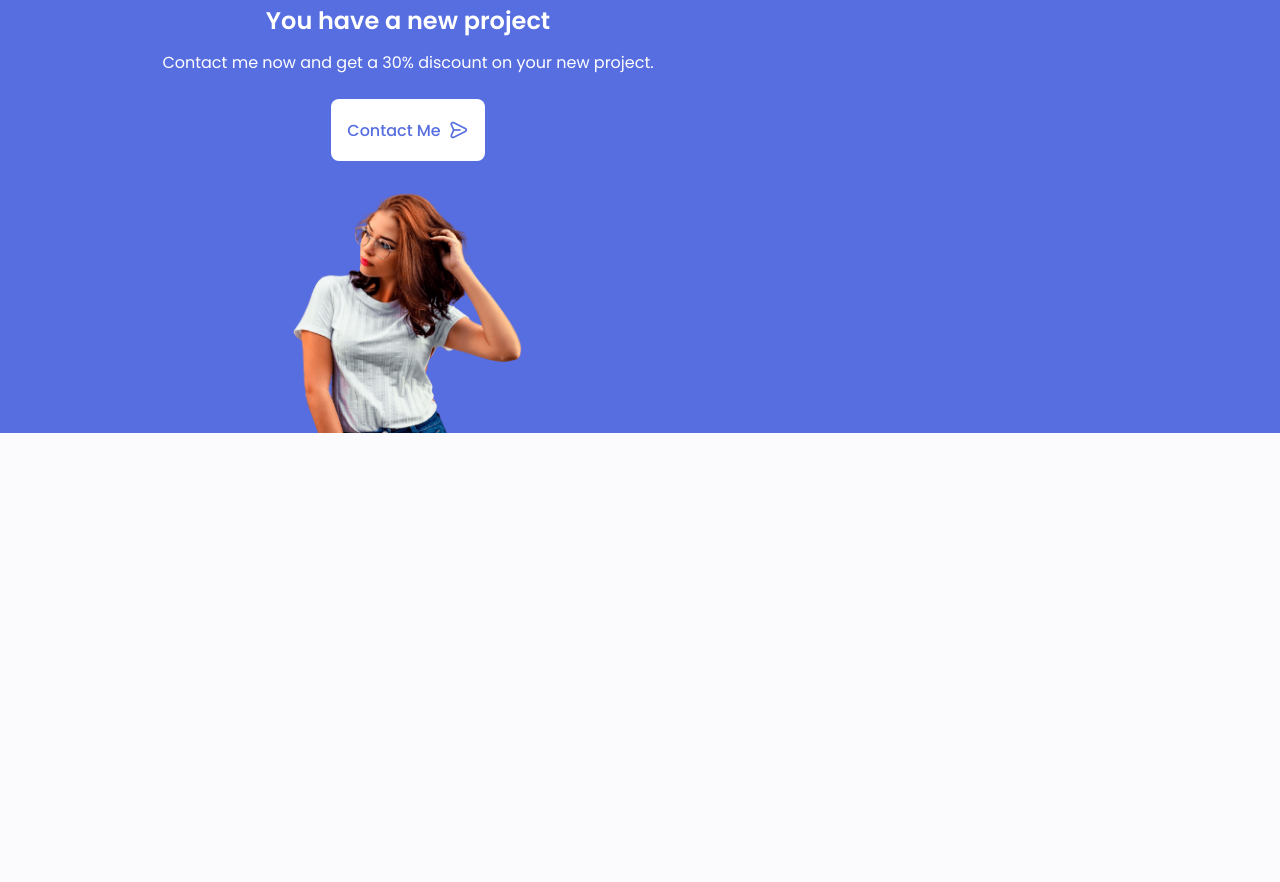
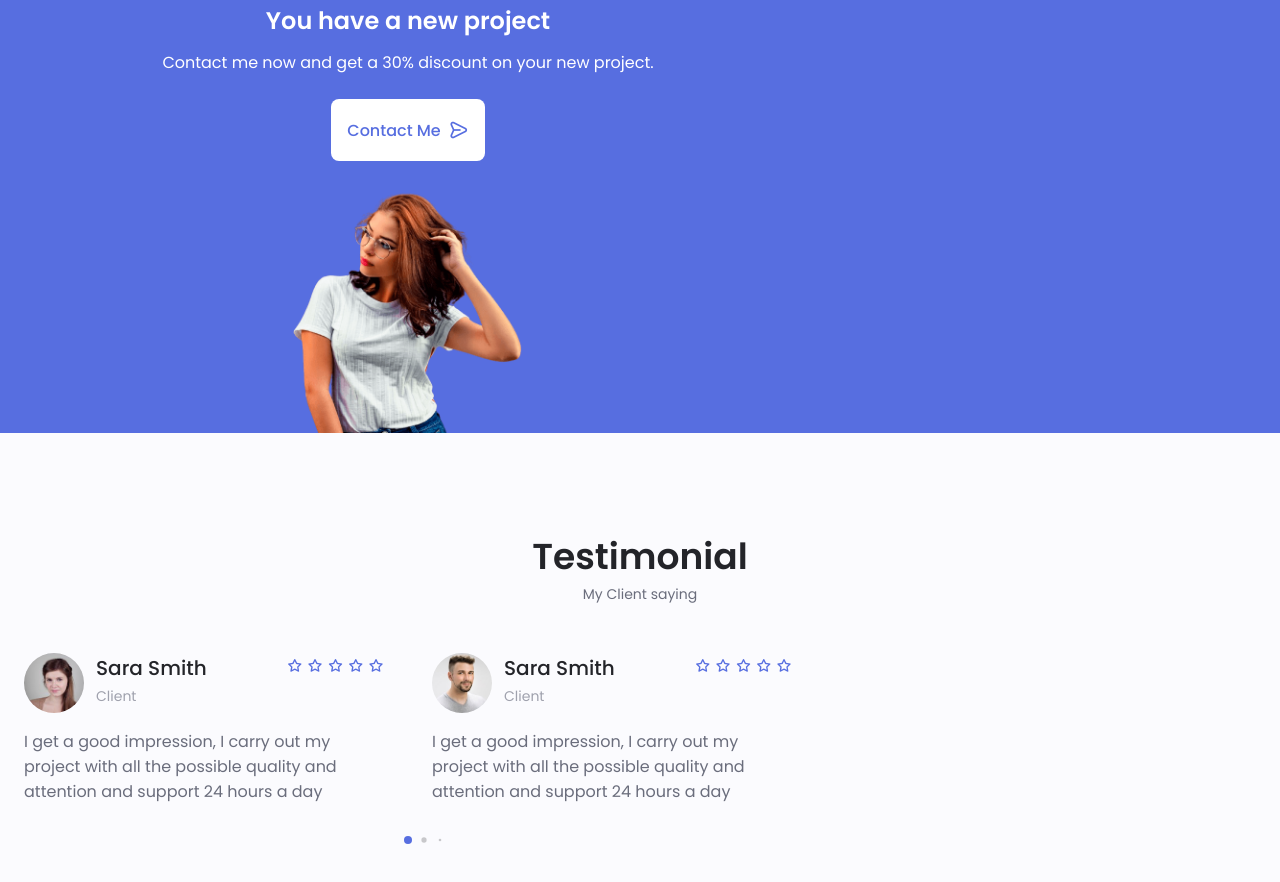
Before and after one commit to bryanagamk/bryanagamk.github.io, a plain HTML site: page index.html in a window 1280 px wide. Shown: the part 3773-4655 px from the top of the page. Before the commit the page ends 4510 px from the top, so only its background shows below. Drawn offline with nearby package versions, Linux system fonts and the light colour scheme.

Commit message:
testimonial section

```diff
--- a/assets/css/styles.css
+++ b/assets/css/styles.css
@@ -349,7 +349,7 @@ img {
 	color: var(--first-color);
 }
 
-.button--white:hover{
+.button--white:hover {
 	background-color: #fff;
 }
 
@@ -751,11 +751,11 @@ img {
 	right: -0.5rem;
 }
 
-.swiper-horizontal > .swiper-pagination-bullets{
+.swiper-horizontal > .swiper-pagination-bullets {
 	bottom: -2.5rem;
 }
 
-.swiper-pagination-bullet-active{
+.swiper-pagination-bullet-active {
 	background-color: var(--first-color);
 }
 
@@ -770,31 +770,69 @@ img {
 	text-align: center;
 }
 
-.project__bg{
+.project__bg {
 	background-color: var(--first-color-second);
 	padding-top: 3rem;
 }
 
-.project__title{
+.project__title {
 	font-size: var(--h2-font-size);
 	margin-bottom: var(--mb-0-75);
 }
 
-.project__description{
+.project__description {
 	margin-bottom: var(--mb-1-5);
 }
 
 .project__title,
-.project__description{
+.project__description {
 	color: #fff;
 }
 
-.project__img{
+.project__img {
 	width: 232px;
 	justify-self: center;
 }
 
 /*==================== TESTIMONIAL ====================*/
+.testimonial__data,
+.testimonial__header {
+	display: flex;
+}
+
+.testimonial__data {
+	justify-content: space-between;
+	margin-bottom: var(--mb-1);
+}
+
+.testimonial__img {
+	width: 60px;
+	height: 60px;
+	border-radius: 50%;
+	margin-right: var(--mb-0-75);
+}
+
+.testimonial__name {
+	font-size: var(--h3-font-size);
+	font-weight: var(--font-medium);
+}
+
+.testimonial__client {
+	font-size: var(--small-font-size);
+	color: var(--text-color-light);
+}
+
+.testimonial__description {
+	margin-bottom: var(--mb-2-5);
+}
+
+.testimonial__icon-star {
+	color: var(--first-color);
+}
+
+.swiper .swiper-pagination-testimonial {
+	bottom: 0;
+}
 
 /*==================== CONTACT ME ====================*/
 
--- a/assets/js/main.js
+++ b/assets/js/main.js
@@ -99,7 +99,7 @@ modalCloses.forEach((modalClose) => {
 
 
 /*==================== PORTFOLIO SWIPER  ====================*/
-let swiper = new Swiper('.portfolio__container', {
+let swiperPortfolio = new Swiper('.portfolio__container', {
     cssMode: true,
     loop: true,
 
@@ -115,7 +115,22 @@ let swiper = new Swiper('.portfolio__container', {
 
 
 /*==================== TESTIMONIAL ====================*/
+let swiperTestimonial = new Swiper('.testimonial__container', {
+    loop: true,
+    grabCursor: true,
+    spaceBetween: 48,
+    pagination: {
+        el: '.swiper-pagination',
+        clickable: true,
+        dynamicBullets: true,
+    },
 
+    breakpoints: {
+        568: {
+            slidesPerView: 2,
+        }
+    }
+});
 
 /*==================== SCROLL SECTIONS ACTIVE LINK ====================*/
 
--- a/index.html
+++ b/index.html
@@ -643,7 +643,95 @@
 		</section>
 
 		<!--==================== TESTIMONIAL ====================-->
-		<section class="testimonial section"></section>
+		<section class="testimonial section">
+			<h2 class="section__title">Testimonial</h2>
+			<span class="section__subtitle">My Client saying</span>
+
+			<div class="testimonial__container container swiper">
+				<div class="swiper-wrapper">
+					<!-- testimonial 1 -->
+					<div class="testimonial__content swiper-slide">
+						<div class="testimonial__data">
+							<div class="testimonial__header">
+								<img src="assets/img/testimonial1.jpg" alt="" class="testimonial__img">
+
+								<div>
+									<h3 class="testimonial__name">Sara Smith</h3>
+									<span class="testimonial__client">Client</span>
+								</div>
+							</div>
+							<div>
+								<i class="uil uil-star testimonial__icon-star"></i>
+								<i class="uil uil-star testimonial__icon-star"></i>
+								<i class="uil uil-star testimonial__icon-star"></i>
+								<i class="uil uil-star testimonial__icon-star"></i>
+								<i class="uil uil-star testimonial__icon-star"></i>
+							</div>
+						</div>
+
+						<p class="testimonial__description">
+							I get a good impression, I carry out my project with all the possible quality and attention
+							and support 24 hours a day
+						</p>
+					</div>
+
+					<!-- testimonial 2 -->
+					<div class="testimonial__content swiper-slide">
+						<div class="testimonial__data">
+							<div class="testimonial__header">
+								<img src="assets/img/testimonial2.jpg" alt="" class="testimonial__img">
+
+								<div>
+									<h3 class="testimonial__name">Sara Smith</h3>
+									<span class="testimonial__client">Client</span>
+								</div>
+							</div>
+							<div>
+								<i class="uil uil-star testimonial__icon-star"></i>
+								<i class="uil uil-star testimonial__icon-star"></i>
+								<i class="uil uil-star testimonial__icon-star"></i>
+								<i class="uil uil-star testimonial__icon-star"></i>
+								<i class="uil uil-star testimonial__icon-star"></i>
+							</div>
+						</div>
+
+						<p class="testimonial__description">
+							I get a good impression, I carry out my project with all the possible quality and attention
+							and support 24 hours a day
+						</p>
+					</div>
+
+					<!-- testimonial 3 -->
+					<div class="testimonial__content swiper-slide">
+						<div class="testimonial__data">
+							<div class="testimonial__header">
+								<img src="assets/img/testimonial3.jpg" alt="" class="testimonial__img">
+
+								<div>
+									<h3 class="testimonial__name">Sara Smith</h3>
+									<span class="testimonial__client">Client</span>
+								</div>
+							</div>
+							<div>
+								<i class="uil uil-star testimonial__icon-star"></i>
+								<i class="uil uil-star testimonial__icon-star"></i>
+								<i class="uil uil-star testimonial__icon-star"></i>
+								<i class="uil uil-star testimonial__icon-star"></i>
+								<i class="uil uil-star testimonial__icon-star"></i>
+							</div>
+						</div>
+
+						<p class="testimonial__description">
+							I get a good impression, I carry out my project with all the possible quality and attention
+							and support 24 hours a day
+						</p>
+					</div>
+				</div>
+
+				<div class="swiper-pagination swiper-pagination-testimonial"></div>
+			</div>
+
+		</section>
 
 		<!--==================== CONTACT ME ====================-->
 		<section class="contact section" id="contact"></section>
```
